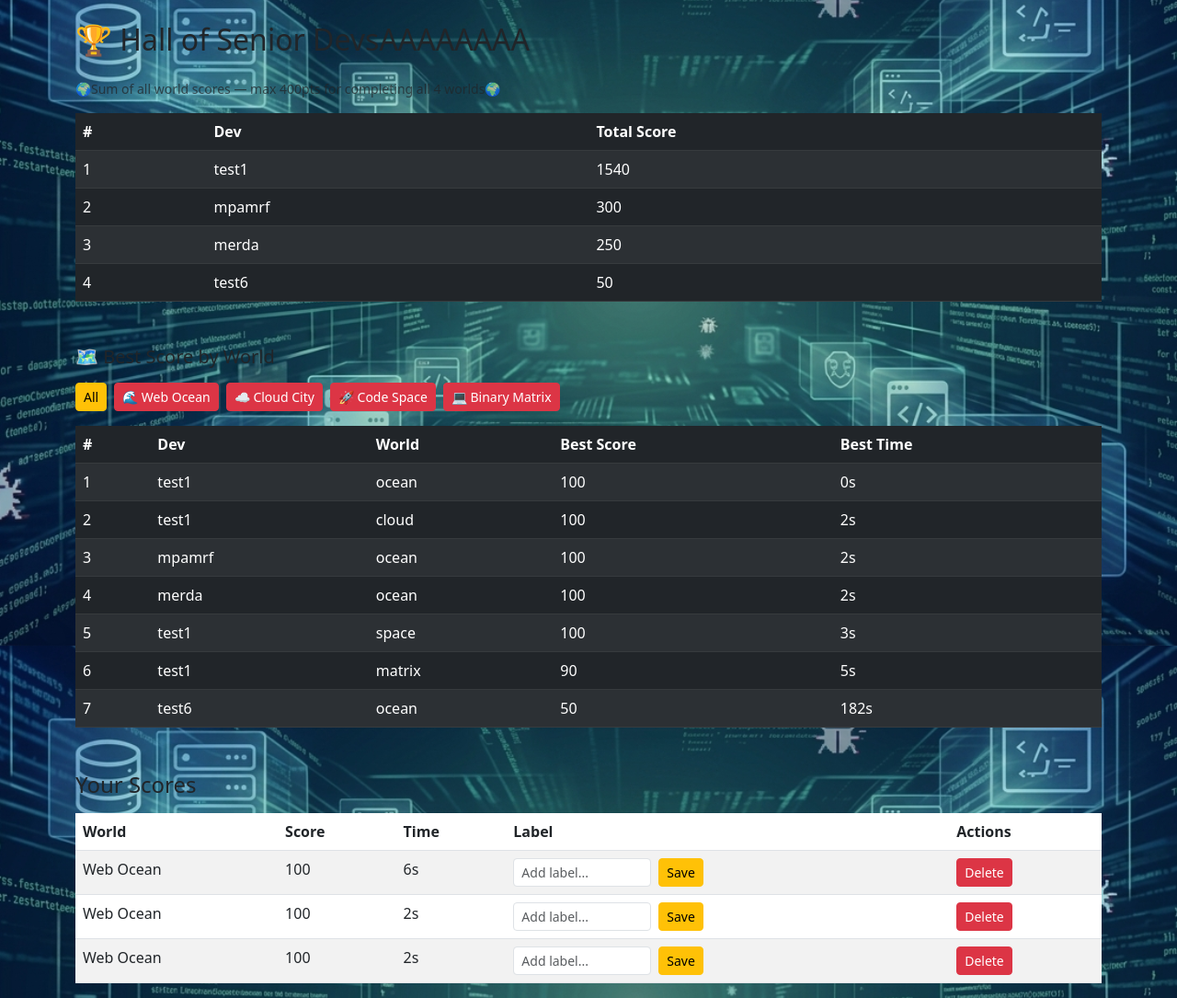
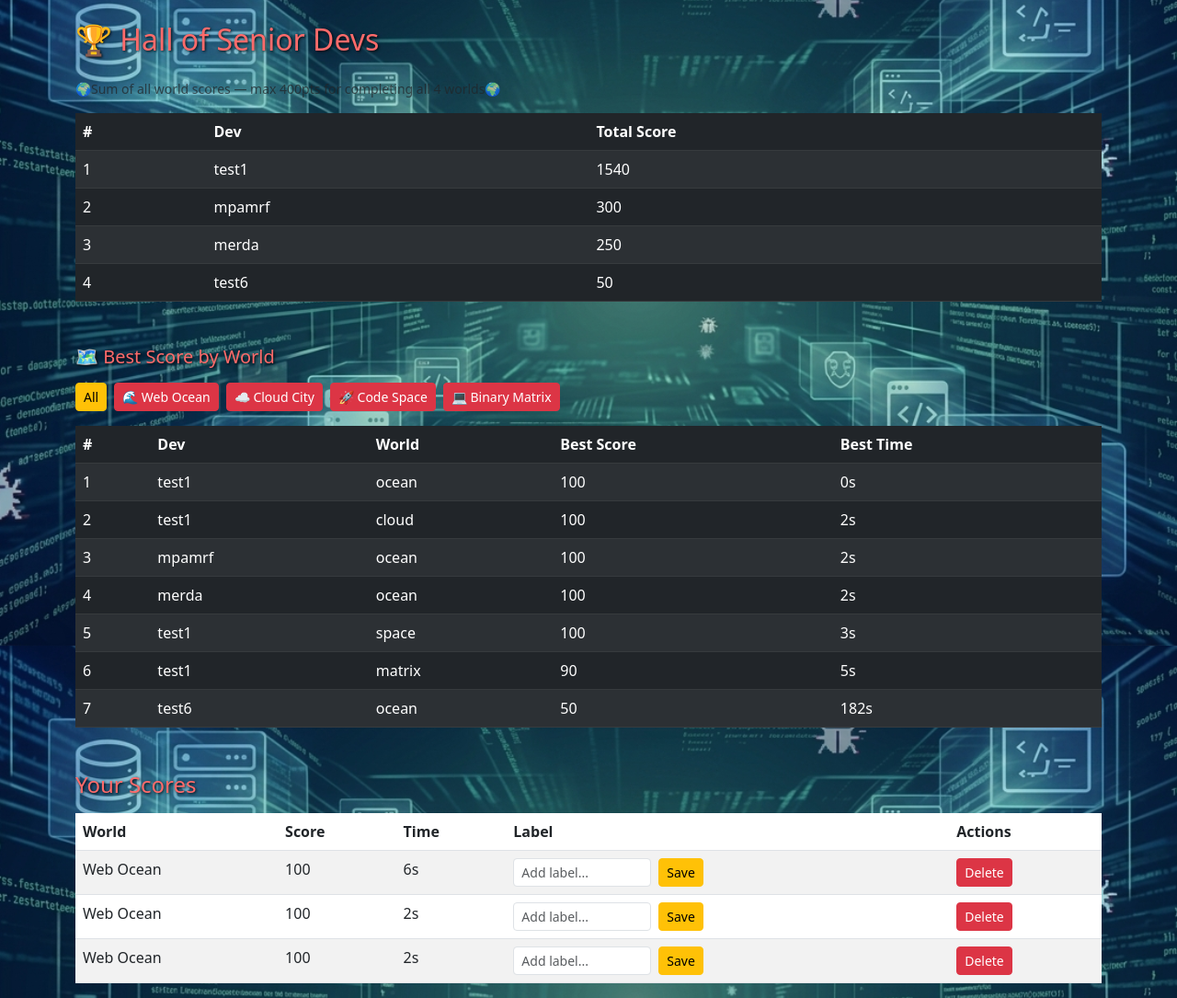
Before and after one commit to DonMarcao/RunDev, a Django app: page /leaderboard/ in a window 1280 px wide. Shown: the part 98-1183 px from the top of the page at 92% size. Run offline with Django 5.2, Linux system fonts and the light colour scheme; a user stored in the database is signed in; data comes from the database, SQL or seed files in the repository; both versions use the stored data as it was after the commit.

Commit message:
style: restore coral text colors for headings and paragraphs without !important conflicts

```diff
--- a/static/css/style.css
+++ b/static/css/style.css
@@ -5,3 +5,24 @@ body {
     background-attachment: fixed;
     min-height: 100vh;
 }
+
+/* ============================================= */
+/* TYPOGRAPHY — coral/red for headings and text */
+/* ============================================= */
+
+h1, h2, h3, h4, h5, h6 {
+    color: #ff6b6b;
+    text-shadow: 1px 1px 3px rgba(0, 0, 0, 0.9);
+}
+
+p, label, small, td, th {
+    color: #ff6b6b;
+}
+
+a {
+    color: #ff6b6b;
+}
+
+a:hover {
+    color: #ff9999;
+}
--- a/templates/leaderboard/leaderboard.html
+++ b/templates/leaderboard/leaderboard.html
@@ -8,7 +8,7 @@
 </div>
 {% endif %}
 
-<h2 class="mb-4">🏆 Hall of Senior DevsAAAAAAAA</h2>
+<h2 class="mb-4">🏆 Hall of Senior Devs</h2>
 
 <!-- Total Score Ranking -->
 
```
Also changed, not shown: db.sqlite3.
